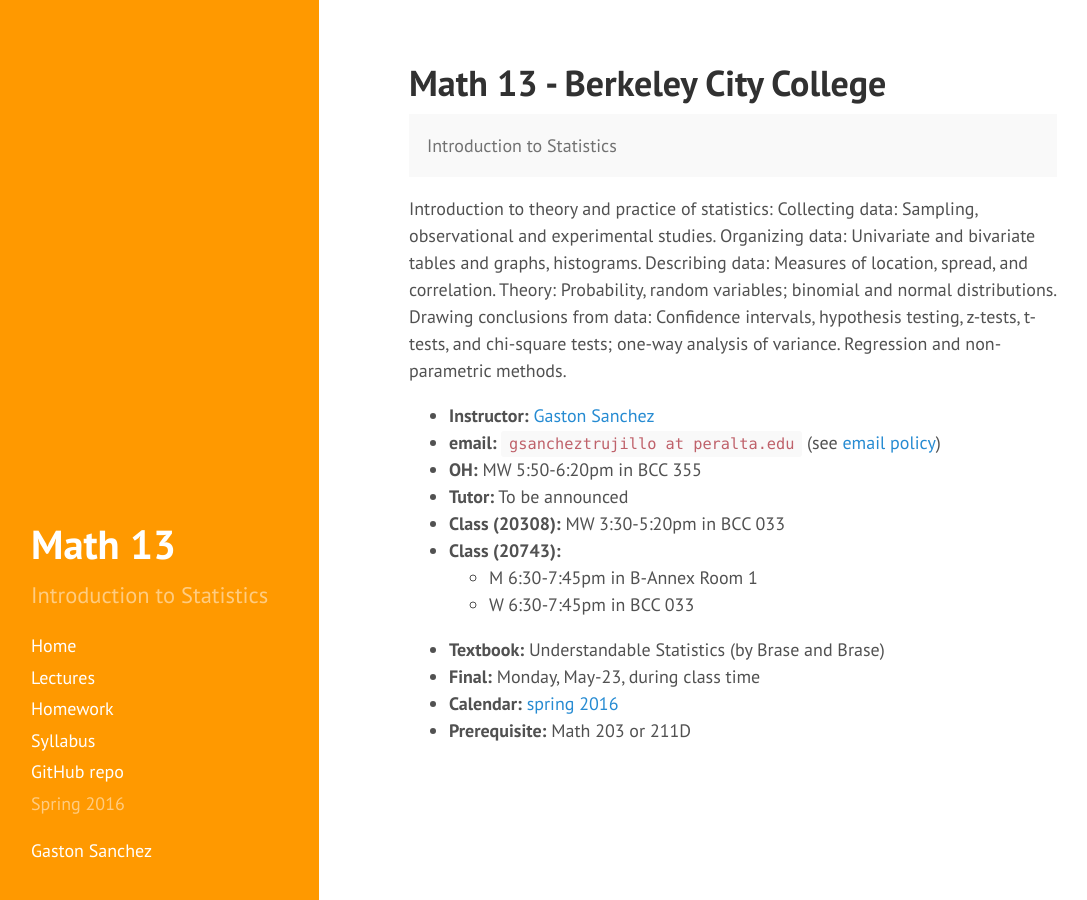
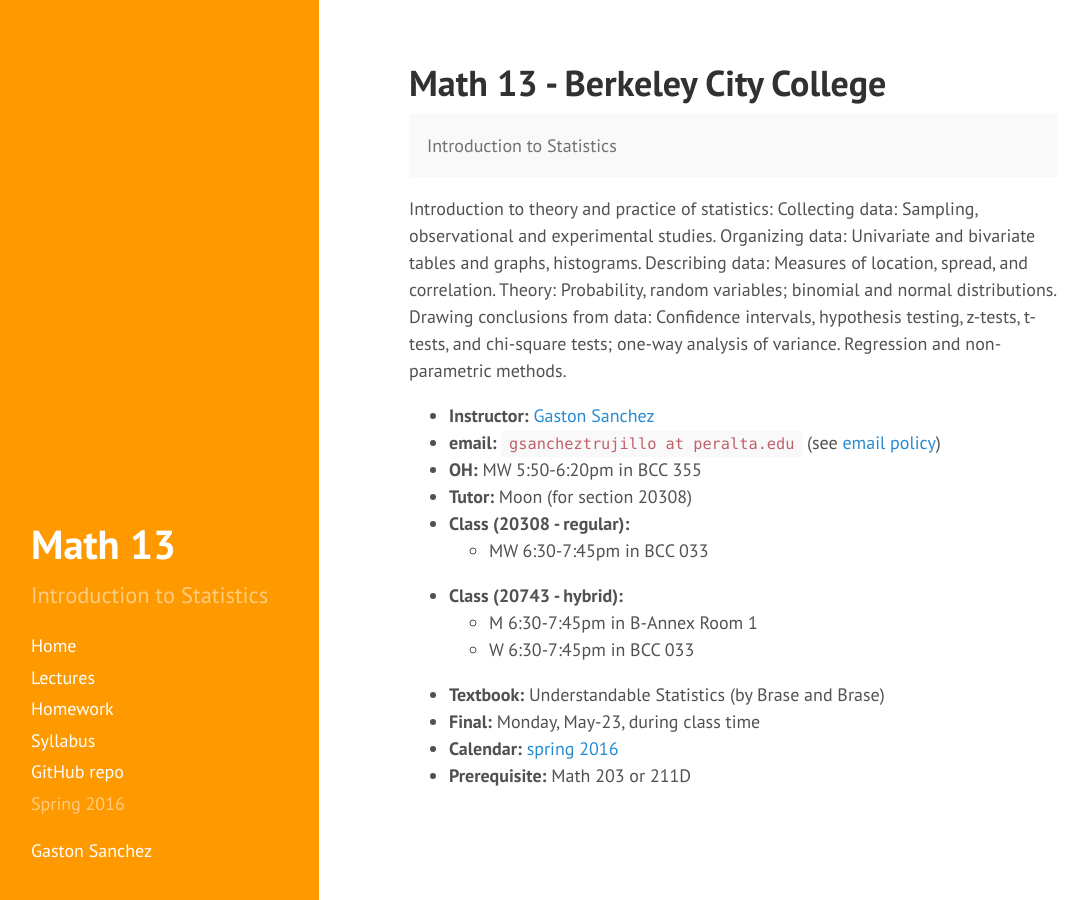
Before and after one commit to gastonstat/relic-math13, a Jekyll site: the page built from index.html, in a window 1280 px wide. Shown: the whole page, without its empty margins (5-1092 px from the left). Built offline with Jekyll 4.4.1, drawn with Linux system fonts in a browser that asks for light colours; nearby versions of some CDN libraries; Markdown is read by kramdown in place of the engine named in the settings; the list of posts is cut into pages by our own code.

Commit message:
add embed tutor spring 2016

```diff
--- a/index.html
+++ b/index.html
@@ -17,9 +17,13 @@
   <li><b>Instructor:</b> <a href="http://gastonsanchez.com">Gaston Sanchez</a>
   <li><b>email:</b> <code>gsancheztrujillo at peralta.edu</code> (see <a href="syllabus#email-policy">email policy</a>)
   <li><b>OH:</b> MW 5:50-6:20pm in BCC 355</li>
-  <li><b>Tutor:</b> To be announced</li>
-  <li><b>Class (20308):</b> MW 3:30-5:20pm in BCC 033</li>
-  <li><b>Class (20743):</b>
+  <li><b>Tutor:</b> Moon (for section 20308)</li>
+  <li><b>Class (20308 - regular):</b>
+    <ul>
+      <li>MW 6:30-7:45pm in BCC 033</li>
+    </ul>
+  </li>
+  <li><b>Class (20743 - hybrid):</b>
     <ul>
       <li>M 6:30-7:45pm in B-Annex Room 1</li>
       <li>W 6:30-7:45pm in BCC 033</li>
```
